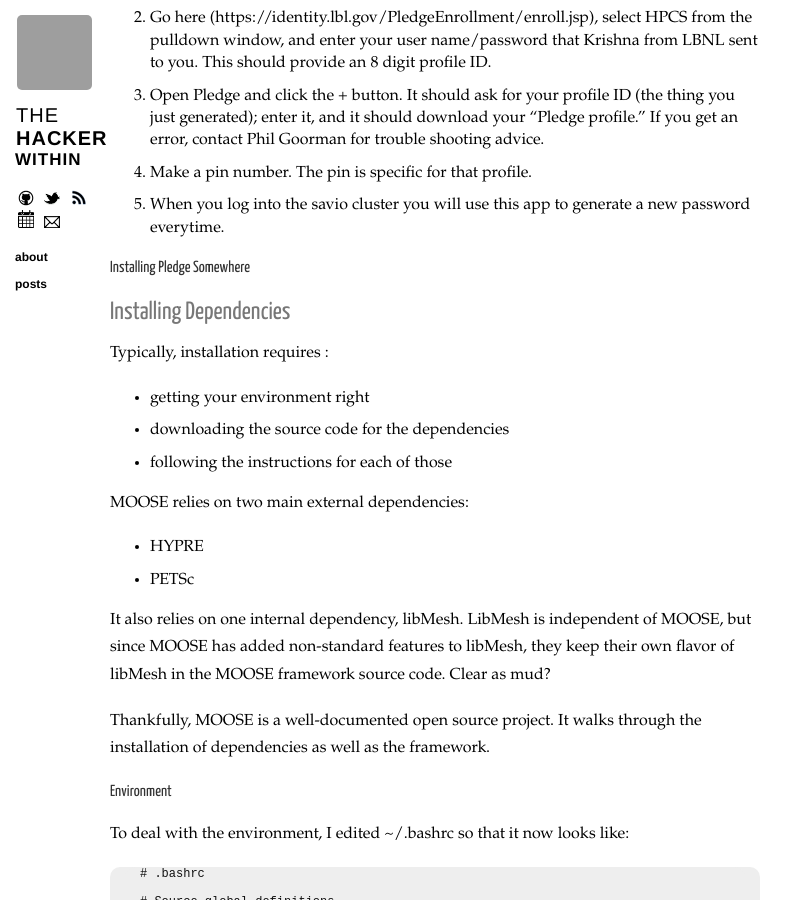
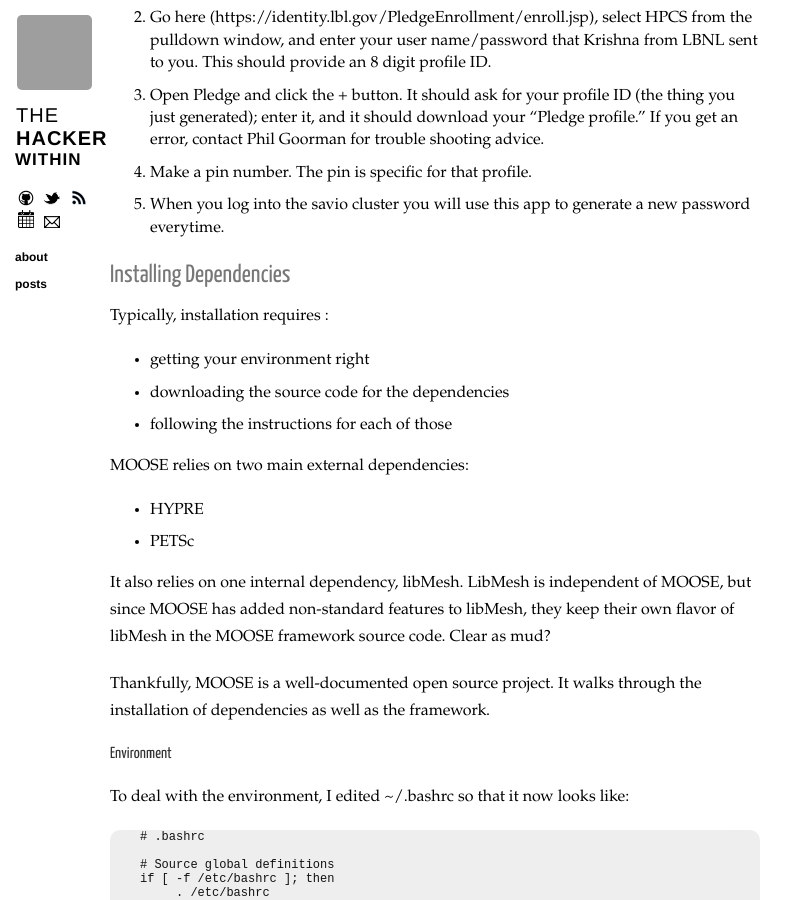
Before and after one commit to thehackerwithin/berkeley, a Jekyll site: the page built from _posts/2014-10-01-brc-and-plotting.markdown, in a window 1280 px wide and 900 px high, scrolled down 1437 px. Shown: the whole window, without its empty margins (0-808 px from the left). Built offline with Jekyll 4.4.1, drawn with Linux system fonts in a browser that asks for light colours; nearby versions of some CDN libraries; Markdown is read by kramdown in place of the engine named in the settings; comment, search, counter and statistics services are not loaded; grey boxes are pictures that could not be loaded.

Commit message:
fixed a repeat of a heading.

```diff
--- a/_posts/2014-10-01-brc-and-plotting.markdown
+++ b/_posts/2014-10-01-brc-and-plotting.markdown
@@ -61,7 +61,6 @@ This is annoying because it takes a long time to get to the final url with
 which to install Pledge. But, you will eventually succeed. Use the username and
 password given to you by Krishna at LBL.
 
-
 1. Install Pledge. The easiest is likely to do this on your phone using whatever
  app installation store is appropriate.
 2. Go here (https://identity.lbl.gov/PledgeEnrollment/enroll.jsp), select HPCS
@@ -73,9 +72,6 @@ If you get an error, contact Phil Goorman for trouble shooting advice.
 4. Make a pin number.  The pin is specific for that profile.
 5. When you log into the savio cluster you will use this app to generate a new
 password everytime.
-
-#### Installing Pledge Somewhere
-
 
 
 ### Installing Dependencies
```
